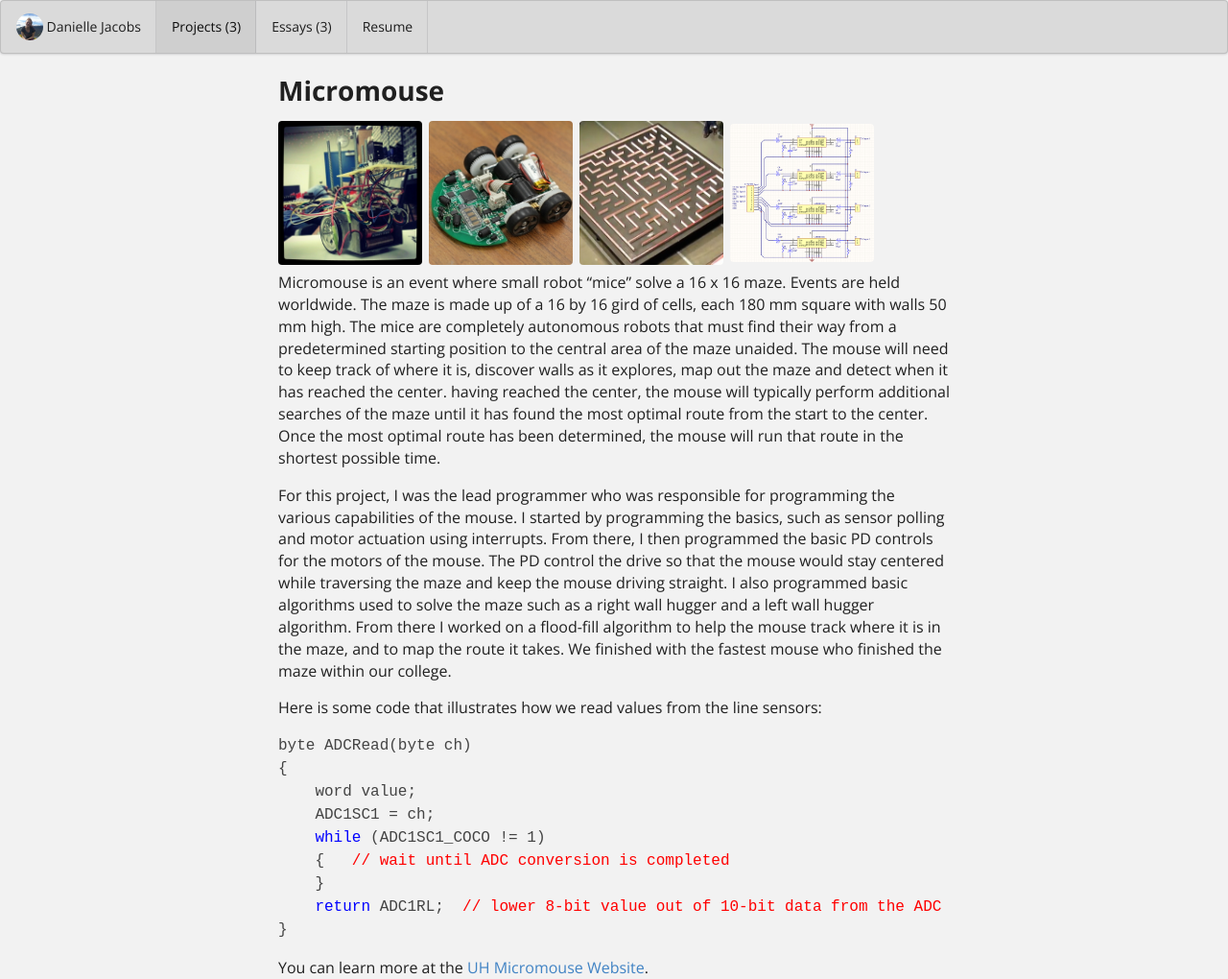
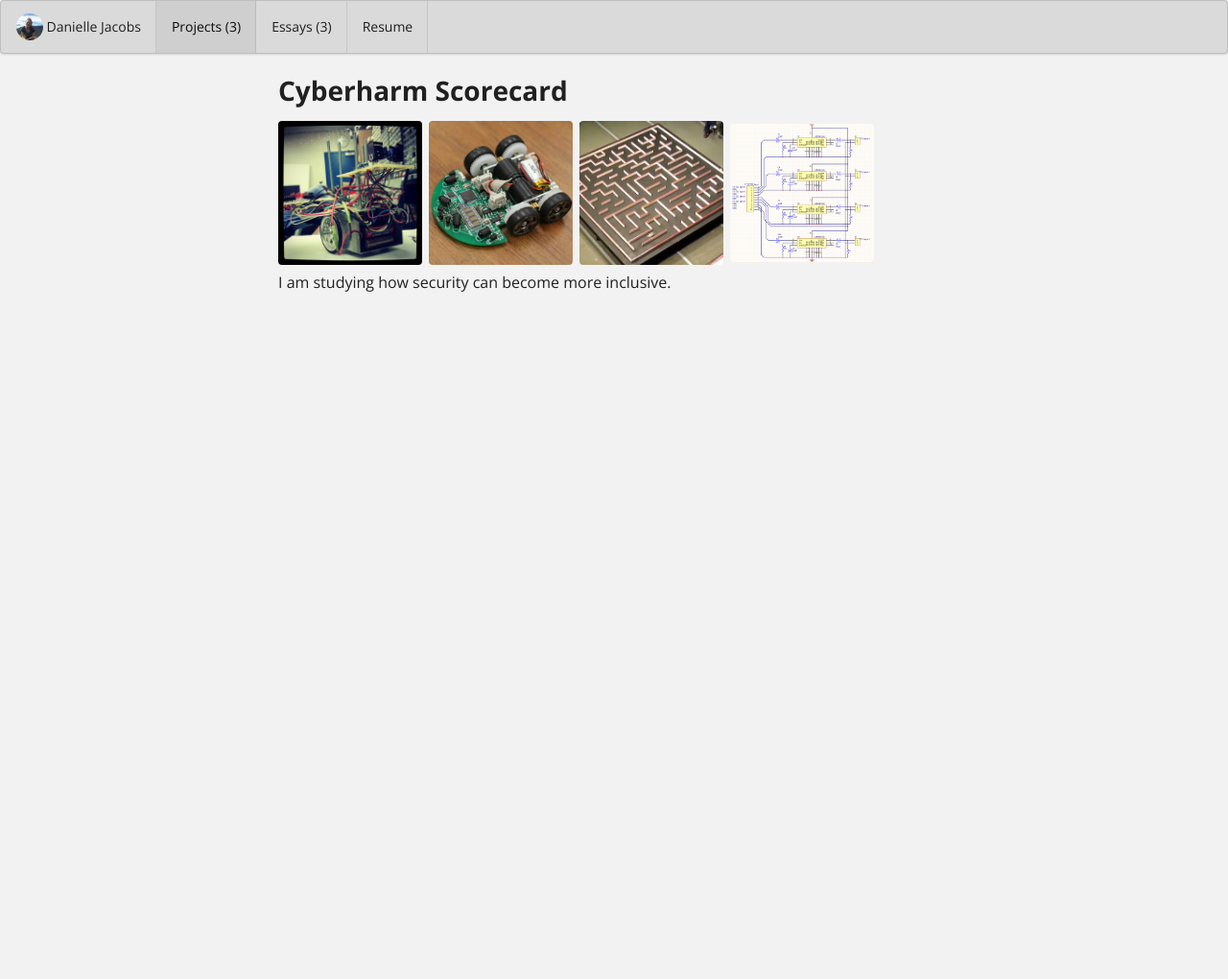
Before and after one commit to danijacobs/danijacobs.github.io, a Jekyll site: the page built from projects/project-1.md, in a window 1280 px wide. Shown: the whole page at 96% size. Built offline with Jekyll 4.4.1, drawn with Linux system fonts in a browser that asks for light colours; after the commit the page ends 900 px from its top, so only the background shows below that.

Commit message:
Update project-1.md

````diff
--- a/projects/project-1.md
+++ b/projects/project-1.md
@@ -2,15 +2,17 @@
 layout: project
 type: project
 image: images/micromouse.jpg
-title: Micromouse
-permalink: projects/micromouse
+title: Cyberharm Scorecard
+permalink: projects/scoorecard
 # All dates must be YYYY-MM-DD format!
-date: 2015-07-01
+date: 2022-01-01
 labels:
-  - Robotics
-  - Arduino
-  - C++
-summary: My team developed a robotic mouse that won first place in the 2015 UH Micromouse competition.
+  - D3
+  - Javascript
+  - Usable Security
+  - Privacy
+  - Qualitative Code Analysis
+summary: My current research is focused on developing a end-user centered secuirty scorecard.
 ---
 
 <div class="ui small rounded images">
@@ -20,22 +22,4 @@ summary: My team developed a robotic mouse that won first place in the 2015 UH M
   <img class="ui image" src="../images/micromouse-circuit.png">
 </div>
 
-Micromouse is an event where small robot “mice” solve a 16 x 16 maze.  Events are held worldwide.  The maze is made up of a 16 by 16 gird of cells, each 180 mm square with walls 50 mm high.  The mice are completely autonomous robots that must find their way from a predetermined starting position to the central area of the maze unaided.  The mouse will need to keep track of where it is, discover walls as it explores, map out the maze and detect when it has reached the center.  having reached the center, the mouse will typically perform additional searches of the maze until it has found the most optimal route from the start to the center.  Once the most optimal route has been determined, the mouse will run that route in the shortest possible time.
-
-For this project, I was the lead programmer who was responsible for programming the various capabilities of the mouse.  I started by programming the basics, such as sensor polling and motor actuation using interrupts.  From there, I then programmed the basic PD controls for the motors of the mouse.  The PD control the drive so that the mouse would stay centered while traversing the maze and keep the mouse driving straight.  I also programmed basic algorithms used to solve the maze such as a right wall hugger and a left wall hugger algorithm.  From there I worked on a flood-fill algorithm to help the mouse track where it is in the maze, and to map the route it takes.  We finished with the fastest mouse who finished the maze within our college.
-
-Here is some code that illustrates how we read values from the line sensors:
-
-```js
-byte ADCRead(byte ch)
-{
-    word value;
-    ADC1SC1 = ch;
-    while (ADC1SC1_COCO != 1)
-    {   // wait until ADC conversion is completed
-    }
-    return ADC1RL;  // lower 8-bit value out of 10-bit data from the ADC
-}
-```
-
-You can learn more at the [UH Micromouse Website](http://www-ee.eng.hawaii.edu/~mmouse/about.html).
+I am studying how security can become more inclusive.
````
